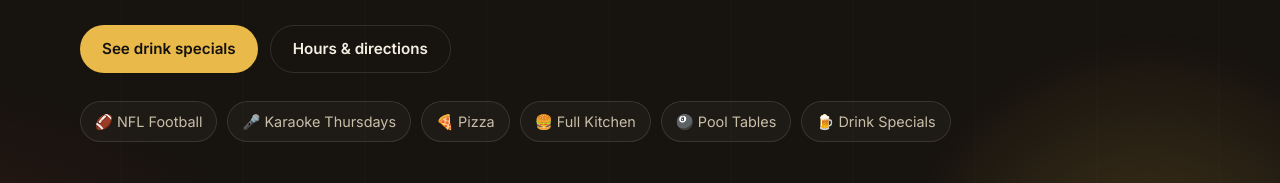
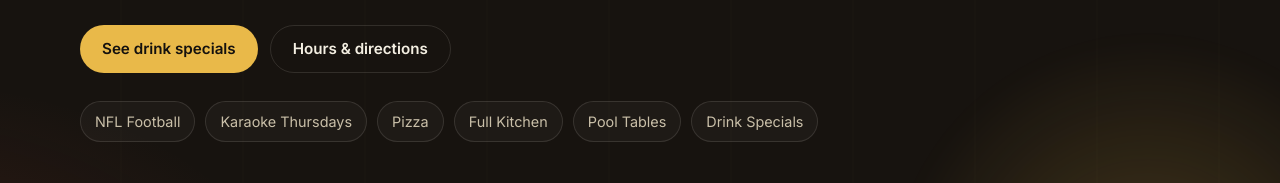
Before and after one commit to RazzDammson/FletchersTavern, a plain HTML site: page index.html in a window 1280 px wide. Shown: the part 617-800 px from the top of the page. Drawn offline with nearby package versions, Linux system fonts and the light colour scheme; a web font is replaced by a local one.

Commit message:
Remove emoji icons from the hero tags
Co-Authored-By: Claude Opus 5.5 <noreply@anthropic.com>
Claude-Session: https://claude.ai/code/session_01NAj8zbKLsZXZoSxAbMm1KX

```diff
--- a/index.html
+++ b/index.html
@@ -72,12 +72,12 @@
           <a class="btn btn--ghost" href="#visit">Hours &amp; directions</a>
         </div>
         <ul class="hero__chips" aria-label="What's on">
-          <li>🏈 NFL Football</li>
-          <li>🎤 Karaoke Thursdays</li>
-          <li>🍕 Pizza</li>
-          <li>🍔 Full Kitchen</li>
-          <li>🎱 Pool Tables</li>
-          <li>🍺 Drink Specials</li>
+          <li>NFL Football</li>
+          <li>Karaoke Thursdays</li>
+          <li>Pizza</li>
+          <li>Full Kitchen</li>
+          <li>Pool Tables</li>
+          <li>Drink Specials</li>
         </ul>
       </div>
     </section>
```
